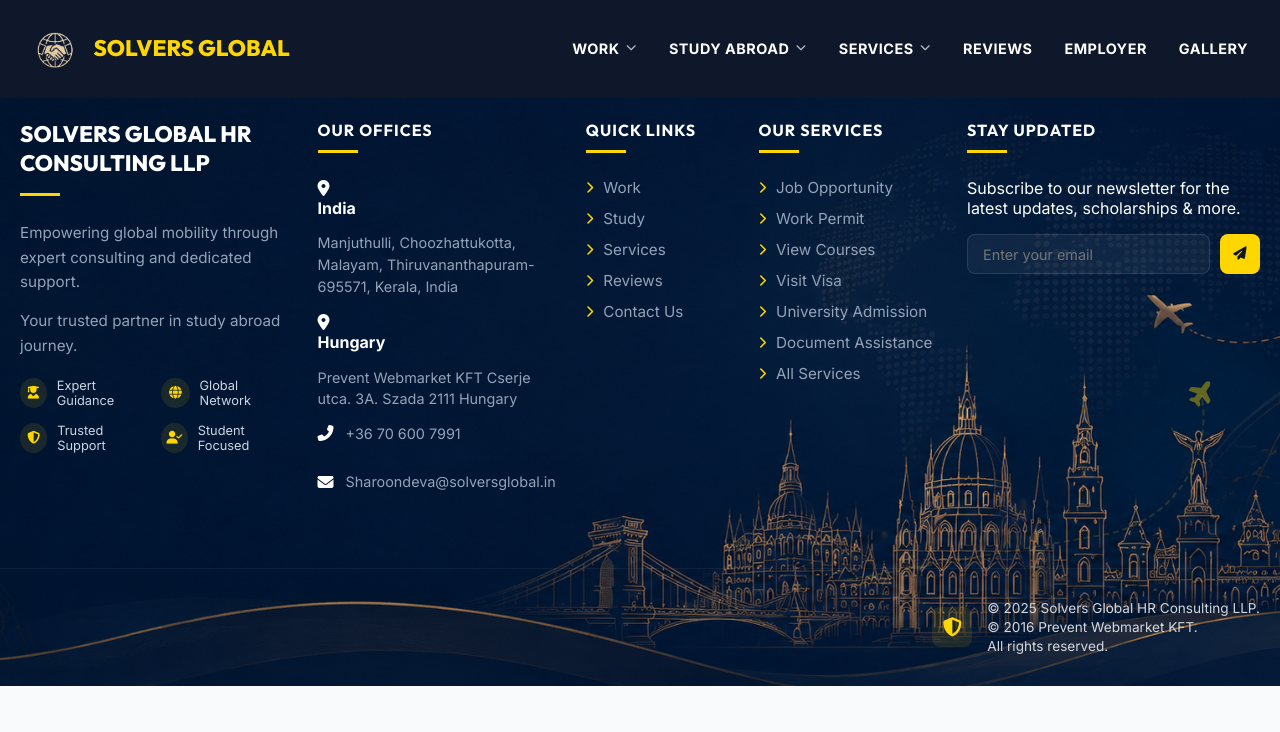
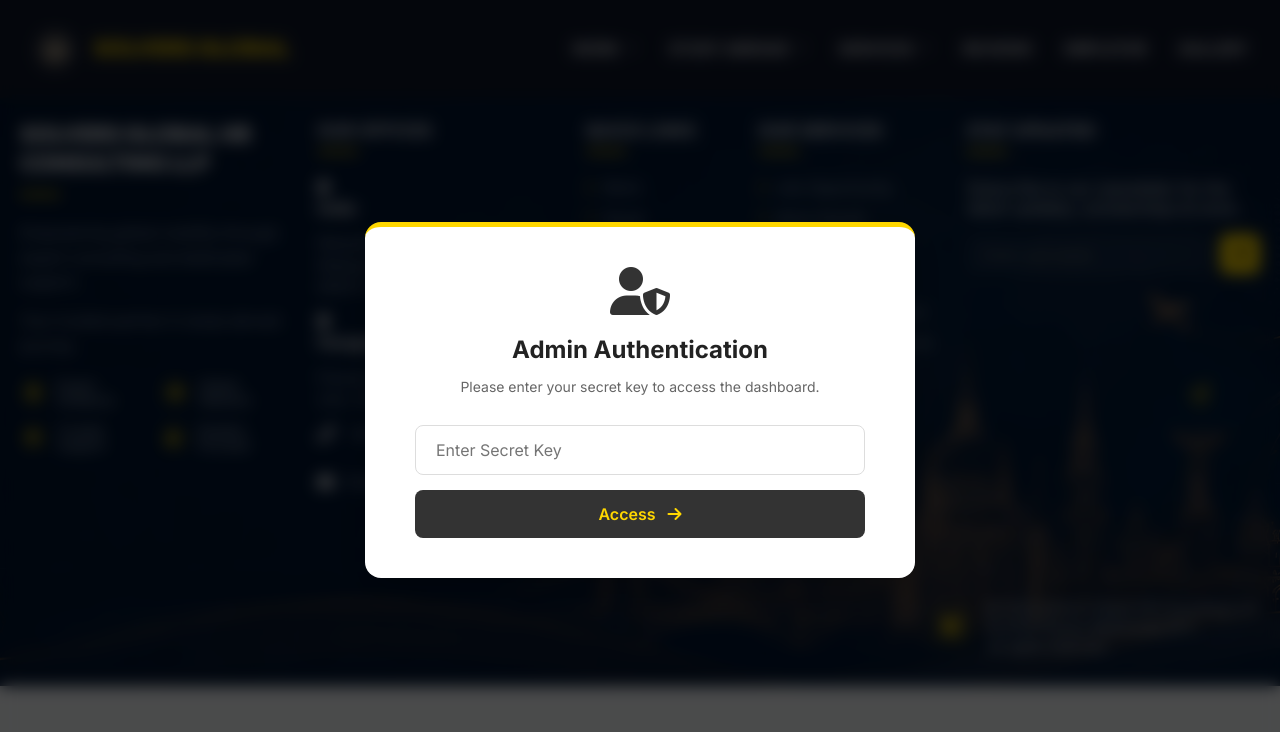
Before and after one commit to Gokulgopan01/Solver_global, an Angular app: page /internal-admin-console in a window 1280 px wide. Before the commit this address led to /. Shown: the top 732 px of the page. Built offline with nearby package versions, Linux system fonts and the light colour scheme.

Commit message:
feat(enquiries): Added admin panel

```diff
--- a/src/app/app.routes.ts
+++ b/src/app/app.routes.ts
@@ -39,7 +39,7 @@ export const routes: Routes = [
         component: ReviewsComponent
     },
     {
-        path: 'admin',
+        path: 'internal-admin-console',
         component: AdminComponent
     }
 ];
--- a/src/app/component/admin/admin.component.html
+++ b/src/app/component/admin/admin.component.html
@@ -56,11 +56,16 @@
   </div>
 </div>
 
-<div *ngIf="!isAuthenticated" class="access-denied-container">
-  <div class="message-box">
-    <i class="fas fa-lock"></i>
-    <h2>Access Denied</h2>
-    <p>You must provide a valid secret key to view this page.</p>
-    <button (click)="ngOnInit()" class="btn-retry">Try Again</button>
+<div class="modal-overlay" *ngIf="showKeyPrompt && !isAuthenticated">
+  <div class="modal-content">
+    <i class="fas fa-user-shield modal-icon"></i>
+    <h2>Admin Authentication</h2>
+    <p>Please enter your secret key to access the dashboard.</p>
+    <div class="input-group">
+      <input type="password" #keyInput placeholder="Enter Secret Key" (keyup.enter)="submitKey(keyInput.value)">
+      <button class="btn-submit" (click)="submitKey(keyInput.value)">
+        Access <i class="fas fa-arrow-right"></i>
+      </button>
+    </div>
   </div>
 </div>
--- a/src/app/component/admin/admin.component.scss
+++ b/src/app/component/admin/admin.component.scss
@@ -105,30 +105,39 @@
   }
 }
 
-.access-denied-container {
+.modal-overlay {
+  position: fixed;
+  top: 0;
+  left: 0;
+  width: 100vw;
+  height: 100vh;
+  background: rgba(0, 0, 0, 0.7);
+  backdrop-filter: blur(8px);
   display: flex;
   justify-content: center;
   align-items: center;
-  min-height: 80vh;
-  padding: 40px;
+  z-index: 1000;
 
-  .message-box {
+  .modal-content {
+    background: #fff;
+    padding: 40px 50px;
+    border-radius: 16px;
     text-align: center;
-    background: #fff;
-    padding: 50px;
-    border-radius: 12px;
-    box-shadow: 0 10px 30px rgba(0,0,0,0.1);
-    border-top: 5px solid #d32f2f;
+    box-shadow: 0 15px 35px rgba(0,0,0,0.2);
+    max-width: 450px;
+    width: 90%;
+    border-top: 5px solid #FFD700;
+    animation: slideUpFadeIn 0.4s ease-out forwards;
 
-    i {
-      font-size: 50px;
-      color: #d32f2f;
+    .modal-icon {
+      font-size: 48px;
+      color: #333;
       margin-bottom: 20px;
     }
 
     h2 {
       font-size: 24px;
-      color: #333;
+      color: #222;
       margin-bottom: 10px;
       font-family: 'Inter', sans-serif;
     }
@@ -136,22 +145,58 @@
     p {
       color: #666;
       margin-bottom: 30px;
+      font-size: 14px;
     }
 
-    .btn-retry {
+    .input-group {
+      display: flex;
+      flex-direction: column;
+      gap: 15px;
+
+      input {
+        padding: 14px 20px;
+        border-radius: 8px;
+        border: 1px solid #ddd;
+        font-size: 16px;
+        outline: none;
+        transition: all 0.3s ease;
+
+        &:focus {
+          border-color: #FFD700;
+          box-shadow: 0 0 0 3px rgba(255, 215, 0, 0.2);
+        }
+      }
+
+      .btn-submit {
+        padding: 14px;
         background: #333;
         color: #FFD700;
         border: none;
-      padding: 12px 30px;
+        border-radius: 8px;
         font-size: 16px;
-      border-radius: 8px;
+        font-weight: 600;
         cursor: pointer;
-      font-weight: 600;
-      transition: background 0.3s;
+        transition: 0.3s;
 
         &:hover {
           background: #000;
         }
+
+        i {
+          margin-left: 8px;
         }
       }
     }
+  }
+}
+
+@keyframes slideUpFadeIn {
+  from {
+    opacity: 0;
+    transform: translateY(30px);
+  }
+  to {
+    opacity: 1;
+    transform: translateY(0);
+  }
+}
--- a/src/app/component/admin/admin.component.ts
+++ b/src/app/component/admin/admin.component.ts
@@ -2,6 +2,7 @@ import { Component, OnInit, inject } from '@angular/core';
 import { CommonModule } from '@angular/common';
 import { ActivatedRoute } from '@angular/router';
 import { supabase } from '../../supabase.client';
+import { NotificationService } from '../../services/notification.service';
 
 @Component({
   selector: 'app-admin',
@@ -13,24 +14,38 @@ import { supabase } from '../../supabase.client';
 export class AdminComponent implements OnInit {
   enquiries: any[] = [];
   isAuthenticated = false;
+  showKeyPrompt = false;
 
   private route = inject(ActivatedRoute);
+  private notificationService = inject(NotificationService);
 
   async ngOnInit() {
     const urlKey = this.route.snapshot.queryParamMap.get('key');
-    const adminKey = urlKey || prompt('Enter admin key');
+    if (urlKey) {
+      this.verifyKey(urlKey);
+    } else {
+      this.showKeyPrompt = true;
+    }
+  }
 
-    if (adminKey) {
-      // Accept both the original hashed secret or the new internal key directly
-      const isValid = (adminKey === 'internal-3b7d1a-panel') || (await this.checkKey(adminKey));
-      if (isValid) {
-        this.isAuthenticated = true;
-        this.loadEnquiries();
-      } else {
-        alert('Invalid key');
-      }
+  async submitKey(key: string) {
+    if (!key) {
+      this.notificationService.showError('Please enter a key.');
+      return;
+    }
+    await this.verifyKey(key);
+  }
+
+  async verifyKey(adminKey: string) {
+    const isValid = (adminKey === 'internal-3b7d1a-panel') || (await this.checkKey(adminKey));
+    if (isValid) {
+      this.isAuthenticated = true;
+      this.showKeyPrompt = false;
+      this.notificationService.showSuccess('Access Granted.');
+      this.loadEnquiries();
     } else {
-      alert('Access denied');
+      this.notificationService.showError('Invalid admin key.');
+      this.showKeyPrompt = true;
     }
   }
 
```
Lines whose indentation alone changed are shown as unchanged.
